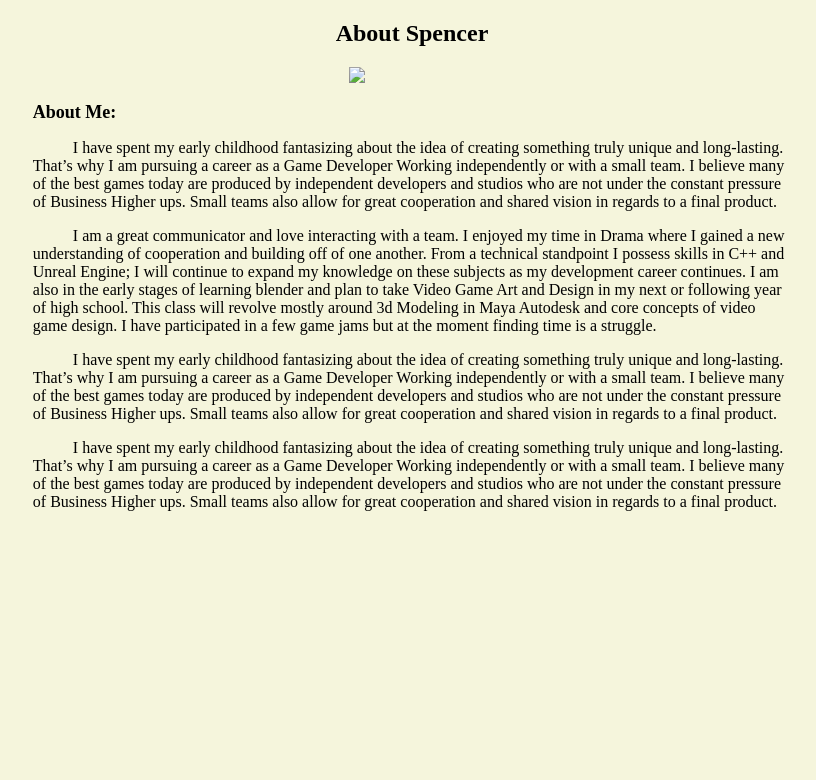
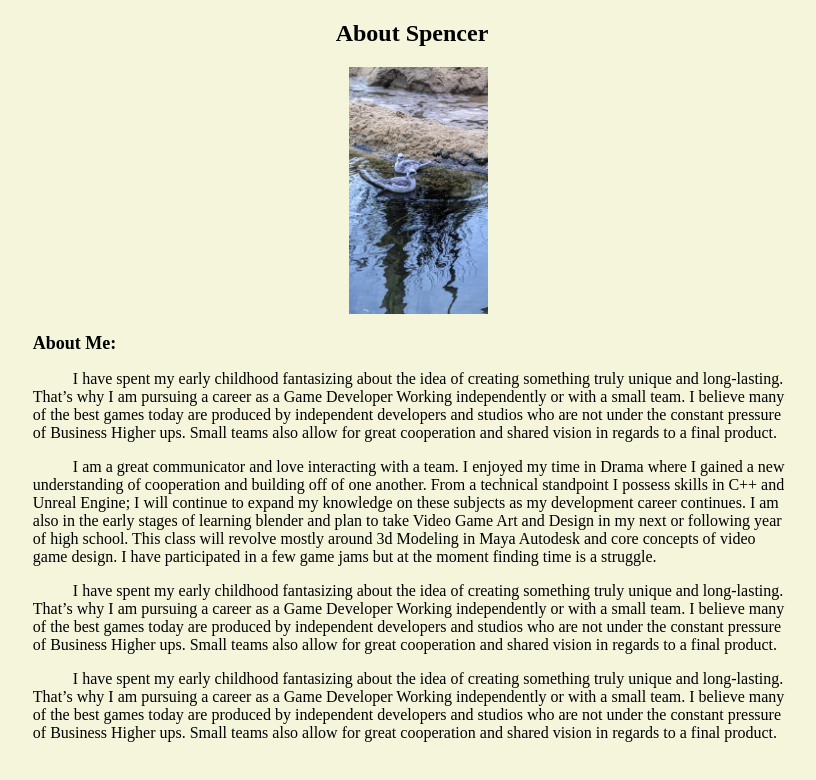
Before and after one commit to Spencer2563/AboutMe, a plain HTML site: page index.html in a window 1280 px wide. Shown: the whole page, without its empty margins (228-1044 px from the left). Drawn offline with Linux system fonts and the light colour scheme.

Commit message:
Update index.html

```diff
--- a/index.html
+++ b/index.html
@@ -11,7 +11,7 @@
     </section>
 
     <section id = "About me">
-        <img style="max-height:20%; width: 11%; padding-left: 45%; padding-right: 45%; border: 5px;" src="main/PXL_20211120_224823947.jpg">
+        <img style="max-height:20%; width: 11%; padding-left: 45%; padding-right: 45%; border: 5px;" src="PXL_20211120_224823947.jpg">
         <article style="padding-left: 20%; padding-right: 20%;">
             <h2 style=" font-size:Large;"><strong>About Me:</strong></h2>
             <p style="text-indent: 30pt" id="Paragraph1">I have spent my early childhood fantasizing about the idea of creating something truly unique and long-lasting. That’s why I am  pursuing a career as a Game Developer Working independently or with a small team. I believe many of the best games today are produced by independent developers and studios who are not under the constant pressure of Business Higher ups. Small teams also allow for great cooperation and shared vision in regards to a final product.
```
